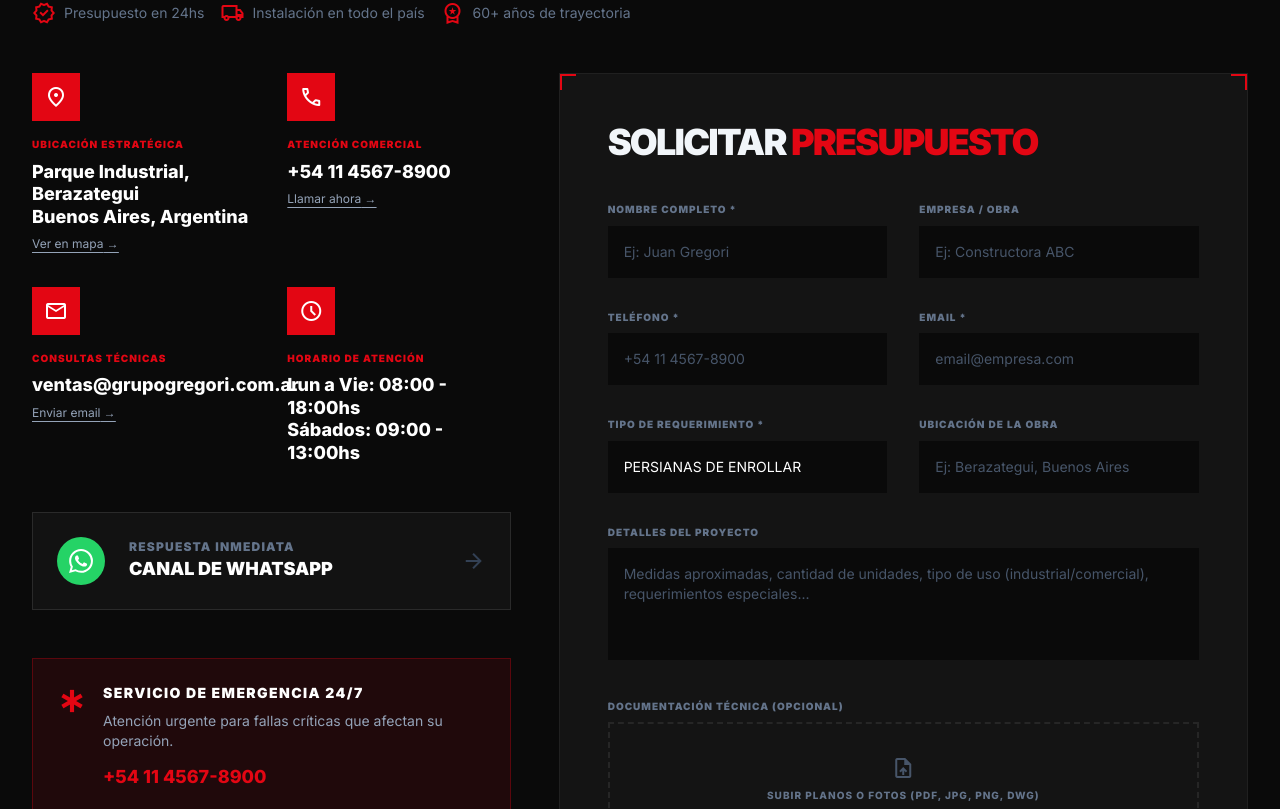
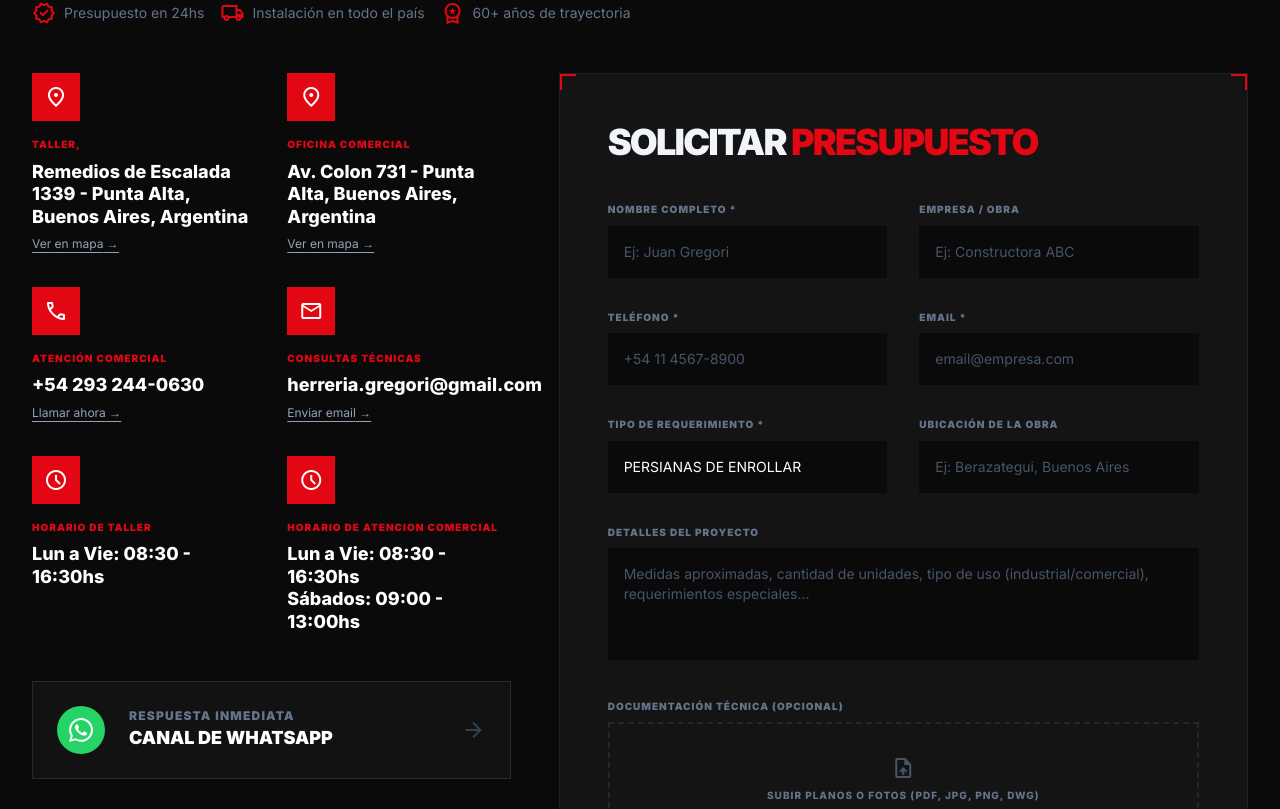
Before and after one commit to Fras28/grupogregori, a React (Vite) app: page /contacto in a window 1280 px wide. Shown: the part 571-1380 px from the top of the page. Built offline with nearby package versions, Linux system fonts and the light colour scheme; no server answers.

Commit message:
correcciones textos

```diff
--- a/src/components/institutional/Contact.tsx
+++ b/src/components/institutional/Contact.tsx
@@ -75,29 +75,41 @@ const Contact = (): JSX.Element => {
   const contactInfo: ContactInfo[] = [
     {
       icon: 'location_on',
-      title: 'Ubicación Estratégica',
-      content: 'Parque Industrial, Berazategui\nBuenos Aires, Argentina',
-      link: 'https://maps.google.com/?q=Parque+Industrial+Berazategui',
+      title: 'Taller,',
+      content: 'Remedios de Escalada 1339 - Punta Alta, Buenos Aires, Argentina',
+      link: 'https://maps.app.goo.gl/Uo6E4GX4wAmiJbDG6',
+      linkText: 'Ver en mapa'
+    },
+    {
+      icon: 'location_on',
+      title: 'Oficina Comercial',
+      content: 'Av. Colon 731 - Punta Alta, Buenos Aires, Argentina',
+      link: 'https://maps.app.goo.gl/kjUL9cguPEqDBCkX7',
       linkText: 'Ver en mapa'
     },
     {
       icon: 'call',
       title: 'Atención Comercial',
-      content: '+54 11 4567-8900',
-      link: 'tel:+541145678900',
+      content: '+54 293 244-0630',
+      link: 'tel:+542932440630',
       linkText: 'Llamar ahora'
     },
     {
       icon: 'mail',
       title: 'Consultas Técnicas',
-      content: 'ventas@grupogregori.com.ar',
-      link: 'mailto:ventas@grupogregori.com.ar',
+      content: 'herreria.gregori@gmail.com',
+      link: 'mailto:herreria.gregori@gmail.com',
       linkText: 'Enviar email'
     },
     {
       icon: 'schedule',
-      title: 'Horario de Atención',
-      content: 'Lun a Vie: 08:00 - 18:00hs\nSábados: 09:00 - 13:00hs'
+      title: 'Horario de Taller',
+      content: 'Lun a Vie: 08:30 - 16:30hs'
+    },
+    {
+      icon: 'schedule',
+      title: 'Horario de Atencion Comercial',
+      content: 'Lun a Vie: 08:30 - 16:30hs\nSábados: 09:00 - 13:00hs'
     }
   ];
 
@@ -207,12 +219,12 @@ const Contact = (): JSX.Element => {
             <div className="grid grid-cols-12">
               <div className="col-span-12 lg:col-span-10">
                 <h1 className="text-5xl md:text-7xl lg:text-[110px] font-black uppercase leading-[0.85] tracking-tighter">
-                  Hablemos de <br/>
+                  Hablemos de <br />
                   <span className="text-[#E30613]">tu proyecto</span>
                 </h1>
                 <div className="mt-12 w-24 h-2 bg-[#E30613]"></div>
                 <p className="mt-10 text-xl md:text-2xl text-slate-400 max-w-2xl font-medium leading-relaxed">
-                  Ingeniería de vanguardia en cerramientos industriales. <br className="hidden md:block"/>
+                  Ingeniería de vanguardia en cerramientos industriales. <br className="hidden md:block" />
                   Soluciones de alto rendimiento para el mercado argentino.
                 </p>
 
@@ -278,10 +290,15 @@ const Contact = (): JSX.Element => {
                 rel="noopener noreferrer"
                 aria-label="Contactar por WhatsApp"
               >
-                <div className="flex items-center space-x-6">
+                <a
+                  href="https://wa.me/5492932440630"
+                  target="_blank"
+                  rel="noopener noreferrer"
+                  className="flex items-center space-x-6 cursor-pointer"
+                >
                   <div className="bg-[#25D366] p-3 rounded-full">
                     <svg className="w-6 h-6 fill-white" viewBox="0 0 24 24" aria-hidden="true">
-                      <path d="M17.472 14.382c-.297-.149-1.758-.867-2.03-.967-.273-.099-.471-.148-.67.15-.197.297-.767.966-.94 1.164-.173.199-.347.223-.644.075-.297-.15-1.255-.463-2.39-1.475-.883-.788-1.48-1.761-1.653-2.059-.173-.297-.018-.458.13-.606.134-.133.298-.347.446-.52.149-.174.198-.298.298-.497.099-.198.05-.371-.025-.52-.075-.149-.669-1.612-.916-2.207-.242-.579-.487-.5-.669-.51-.173-.008-.371-.01-.57-.01-.198 0-.52.074-.792.372-.272.297-1.04 1.016-1.04 2.479 0 1.462 1.065 2.875 1.213 3.074.149.198 2.096 3.2 5.077 4.487.709.306 1.262.489 1.694.625.712.227 1.36.195 1.871.118.571-.085 1.758-.719 2.006-1.413.248-.694.248-1.289.173-1.413-.074-.124-.272-.198-.57-.347m-5.421 7.403h-.004a9.87 9.87 0 01-5.031-1.378l-.361-.214-3.741.982.998-3.648-.235-.374a9.86 9.86 0 01-1.51-5.26c.001-5.45 4.436-9.884 9.888-9.884 2.64 0 5.122 1.03 6.988 2.898a9.825 9.825 0 012.893 6.994c-.003 5.45-4.437 9.884-9.885 9.884m8.413-18.297A11.815 11.815 0 0012.05 0C5.495 0 .16 5.335.157 11.892c0 2.096.547 4.142 1.588 5.945L.057 24l6.305-1.654a11.882 11.882 0 005.683 1.448h.005c6.554 0 11.89-5.335 11.893-11.893a11.821 11.821 0 00-3.48-8.413z"/>
+                      <path d="M17.472 14.382c-.297-.149-1.758-.867-2.03-.967-.273-.099-.471-.148-.67.15-.197.297-.767.966-.94 1.164-.173.199-.347.223-.644.075-.297-.15-1.255-.463-2.39-1.475-.883-.788-1.48-1.761-1.653-2.059-.173-.297-.018-.458.13-.606.134-.133.298-.347.446-.52.149-.174.198-.298.298-.497.099-.198.05-.371-.025-.52-.075-.149-.669-1.612-.916-2.207-.242-.579-.487-.5-.669-.51-.173-.008-.371-.01-.57-.01-.198 0-.52.074-.792.372-.272.297-1.04 1.016-1.04 2.479 0 1.462 1.065 2.875 1.213 3.074.149.198 2.096 3.2 5.077 4.487.709.306 1.262.489 1.694.625.712.227 1.36.195 1.871.118.571-.085 1.758-.719 2.006-1.413.248-.694.248-1.289.173-1.413-.074-.124-.272-.198-.57-.347m-5.421 7.403h-.004a9.87 9.87 0 01-5.031-1.378l-.361-.214-3.741.982.998-3.648-.235-.374a9.86 9.86 0 01-1.51-5.26c.001-5.45 4.436-9.884 9.888-9.884 2.64 0 5.122 1.03 6.988 2.898a9.825 9.825 0 012.893 6.994c-.003 5.45-4.437 9.884-9.885 9.884m8.413-18.297A11.815 11.815 0 0012.05 0C5.495 0 .16 5.335.157 11.892c0 2.096.547 4.142 1.588 5.945L.057 24l6.305-1.654a11.882 11.882 0 005.683 1.448h.005c6.554 0 11.89-5.335 11.893-11.893a11.821 11.821 0 00-3.48-8.413z" />
                     </svg>
                   </div>
                   <div>
@@ -290,29 +307,13 @@ const Contact = (): JSX.Element => {
                     </p>
                     <p className="text-lg font-black uppercase text-white">Canal de WhatsApp</p>
                   </div>
-                </div>
+                </a>
                 <span className="material-symbols-outlined text-slate-700 group-hover:text-white transition-colors">
                   arrow_forward
                 </span>
               </a>
 
-              {/* Emergency Service */}
-              <div className="bg-[#E30613]/10 border border-[#E30613]/30 p-6">
-                <div className="flex items-start gap-4">
-                  <span className="material-symbols-outlined text-[#E30613] text-3xl">emergency</span>
-                  <div>
-                    <h4 className="font-black uppercase tracking-widest text-sm text-white mb-2">
-                      Servicio de Emergencia 24/7
-                    </h4>
-                    <p className="text-sm text-slate-400 mb-3">
-                      Atención urgente para fallas críticas que afectan su operación.
-                    </p>
-                    <a href="tel:+541145678900" className="text-[#E30613] font-bold text-lg hover:underline">
-                      +54 11 4567-8900
-                    </a>
-                  </div>
-                </div>
-              </div>
+
 
               {/* Location Image */}
               <div className="relative w-full aspect-[21/9] bg-[#141414] border border-white/5 overflow-hidden group grayscale hover:grayscale-0 transition-all duration-700">
--- a/src/components/institutional/Home.tsx
+++ b/src/components/institutional/Home.tsx
@@ -2,6 +2,7 @@
 import { useEffect } from 'react';
 import { Helmet } from 'react-helmet-async';
 import { Link } from 'react-router-dom';
+import Persiana from "../../assets/persianaGreg.jpg"
 
 interface Stat {
   value: string;
@@ -28,19 +29,19 @@ const Home = (): JSX.Element => {
 
   const features: Feature[] = [
     {
-      title: 'Cortinas Metálicas',
-      description: 'Sistemas de alta resistencia para protección perimetral industrial.',
+      title: 'Cortinas y persianas',
+      description: 'Líderes en ingeniería de cerramientos. Soluciones de alta resistencia para la protección de tu local, hogar e industria.',
       icon: 'warehouse',
       link: '/servicios',
     },
     {
-      title: 'Persianas Industriales',
+      title: 'Automatizaciones',
       description: 'Automatización y control para accesos de gran envergadura.',
       icon: 'roller_shades',
       link: '/servicios',
     },
     {
-      title: 'Puertas Rápidas',
+      title: 'Seguridad',
       description: 'Soluciones de alta velocidad para flujo logístico continuo.',
       icon: 'sync_alt',
       link: '/servicios',
@@ -107,14 +108,13 @@ const Home = (): JSX.Element => {
           </div>
 
           <h1 className="text-5xl md:text-7xl lg:text-9xl font-black uppercase leading-[0.9] tracking-tighter mb-8">
-            Seguridad
+          forjamos
             <br />
-            <span className="text-[#E30613] ">Industrial</span>
+            <span className="text-[#E30613] ">tu seguridad</span>
           </h1>
 
           <p className="text-xl md:text-2xl text-slate-400 max-w-3xl mx-auto mb-12 leading-relaxed">
-            Líderes en ingeniería de cerramientos. Soluciones de alta resistencia
-            para la protección de tu industria.
+          Líderes en ingeniería de cerramientos. Soluciones de alta resistencia para la protección de tu local, hogar e industria
           </p>
 
           <div className="flex flex-col sm:flex-row items-center justify-center gap-4">
@@ -162,9 +162,7 @@ const Home = (): JSX.Element => {
             <h2 className="text-4xl md:text-6xl font-black uppercase tracking-tighter mb-4">
               Nuestras <span className="text-[#E30613]">Soluciones</span>
             </h2>
-            <p className="text-slate-400 max-w-2xl mx-auto">
-              Tecnología de vanguardia aplicada a la seguridad industrial
-            </p>
+
           </div>
 
           <div className="grid grid-cols-1 md:grid-cols-3 gap-8">
@@ -248,7 +246,7 @@ const Home = (): JSX.Element => {
                 <img
                   alt="Instalación industrial"
                   className="w-full h-full object-cover opacity-80 hover:opacity-100 transition-opacity duration-500"
-                  src="https://lh3.googleusercontent.com/aida-public/AB6AXuAlD5Bv_GReRRTq9VwvzjT2OYl7OZF_vr_rIKwpCI1Ohy8G4IrHiDAadW0xBnD-_eUKyFtkUDnvC9wrXfI-fK7rgYJx2BLgno0ydcNBz_Dk5dqr9cV65NbJ1PeEx8jxQPbr1eP7Ale9BfwICICiiTa-tmsh7A0A1NDlzPOriPZSjCrjrF4XWVTj7t6OLBVZLvWPrXzBdzvdpmIJlr5nQXE_g7OT-sDPzRMshETIDpP0DS_jGGHil85tA4gSQCSyThHVZIbw3D0WClZb"
+                  src={Persiana}
                 />
               </div>
               {/* Decorative element */}
```
Also changed, not shown: src/assets/persianaGreg.jpg (added).
